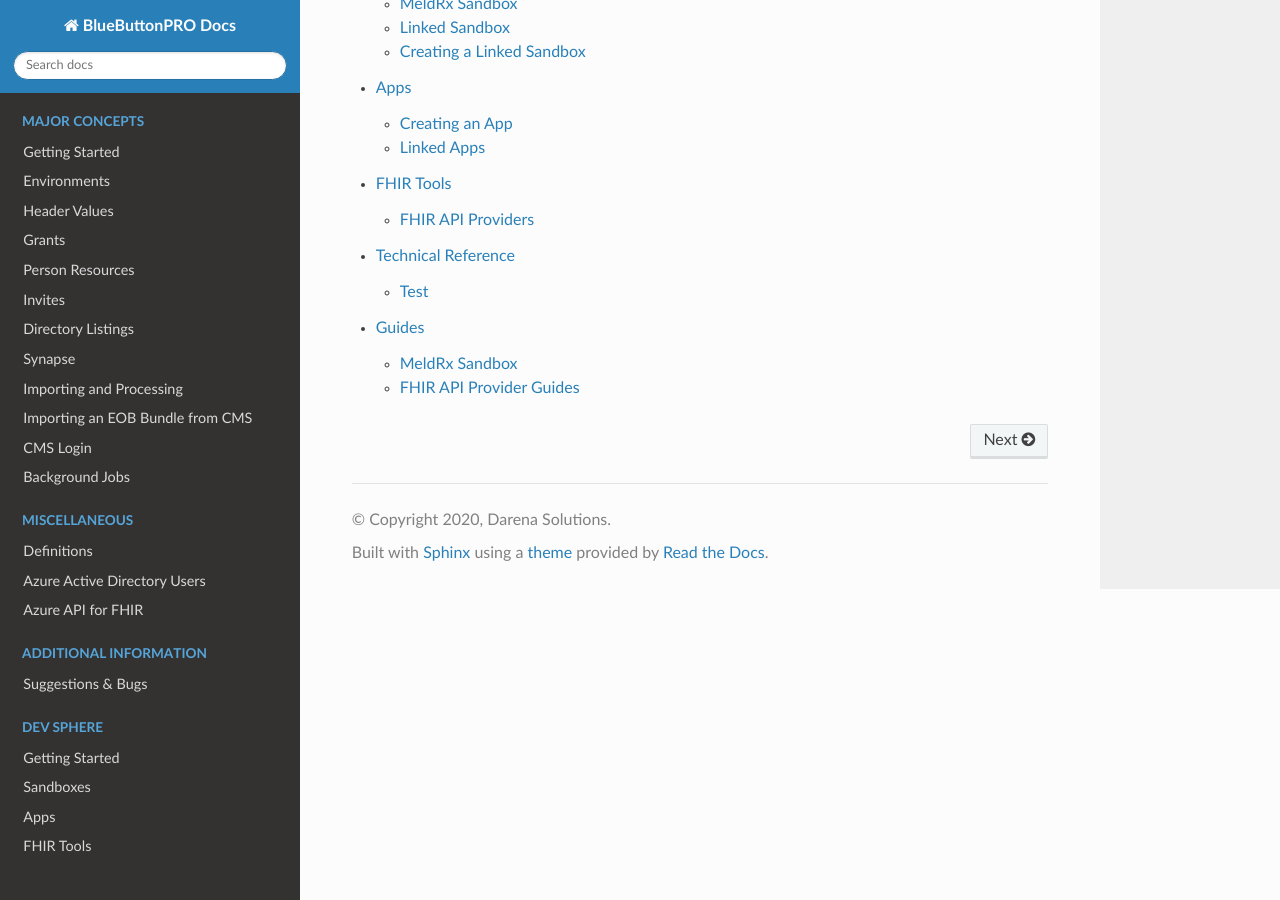
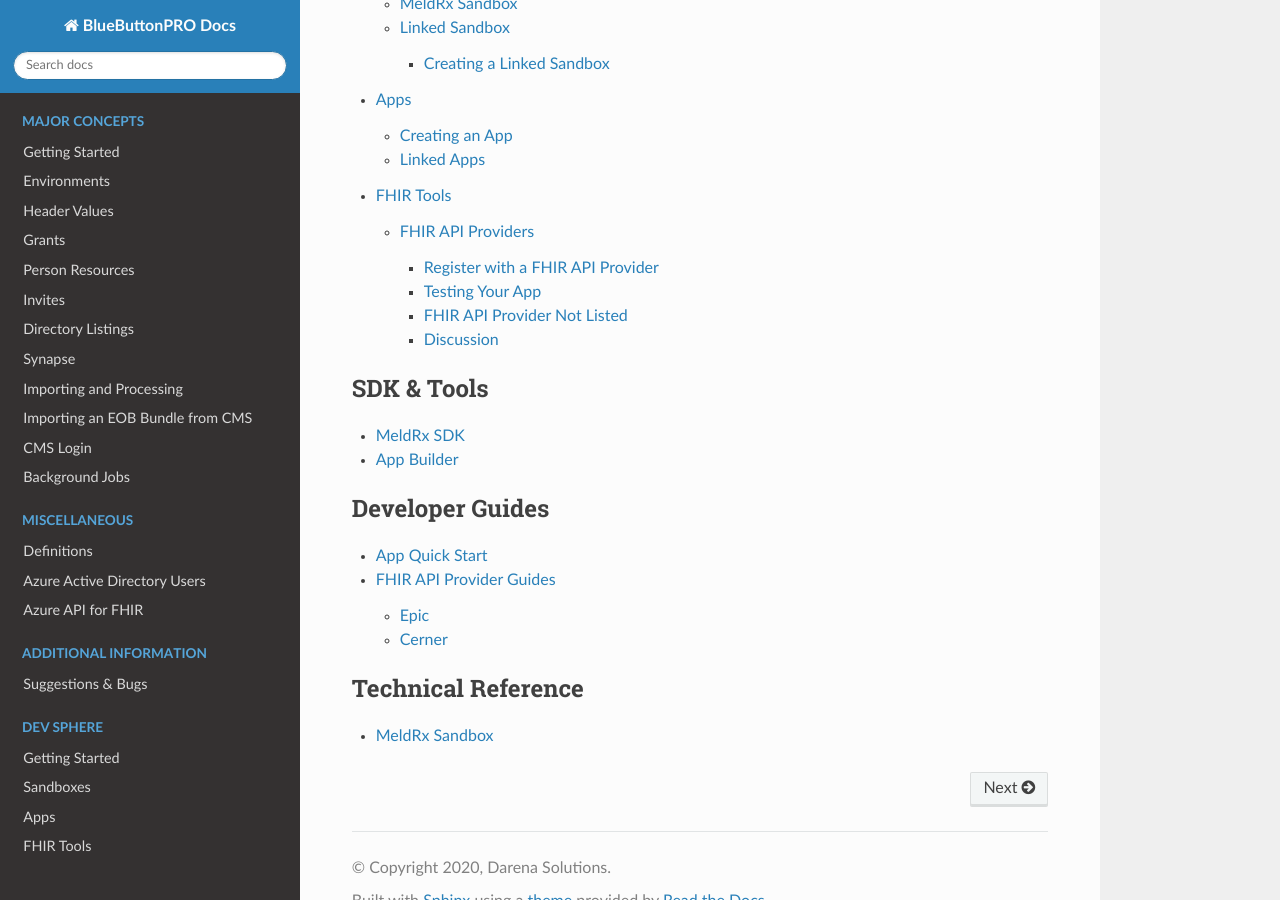
Before and after one commit to darena-solutions/bluebuttonpro-public, a Sphinx documentation site: the page built from docs/source/index.rst, in a window 1280 px wide and 900 px high, scrolled down 2424 px. Built offline with Sphinx 7.4.7 and the Read the Docs theme 2.0.0, drawn with Linux system fonts in a browser that asks for light colours.

Commit message:
Switch to markdown

```diff
--- a/docs/source/dev-sphere-getting-started.rst
+++ /dev/null
@@ -1,5 +0,0 @@
-Getting Started
-===============
-
-Once you have registered and logged in, you may begin creating applications.
-Navigate to the `My Apps` page and add your first application.
--- a/docs/source/dev-sphere-technical-reference.rst
+++ /dev/null
@@ -1,5 +0,0 @@
-Technical Reference
-====================
-
-Test
--------------
--- /dev/null
+++ b/docs/source/developer-guides/app-quick-start.md
@@ -0,0 +1 @@
+# App Quick Start
--- /dev/null
+++ b/docs/source/developer-guides/fhir-api-provider-guides.md
@@ -0,0 +1,5 @@
+# FHIR API Provider Guides
+
+## Epic
+
+## Cerner
--- a/docs/source/index.rst
+++ b/docs/source/index.rst
@@ -41,12 +45,30 @@
    suggestions-and-bugs
 
 .. toctree::
-   :maxdepth: 2
+   :maxdepth: 4
    :caption: Dev Sphere
 
-   dev-sphere-getting-started
-   dev-sphere-sandboxes
-   dev-sphere-apps
-   dev-sphere-fhir-tools
-   dev-sphere-technical-reference
-   dev-sphere-guides
+   dev-sphere/getting-started
+   dev-sphere/sandboxes
+   dev-sphere/apps
+   dev-sphere/fhir-tools
+
+.. toctree::
+   :maxdepth: 4
+   :caption: SDK & Tools
+
+   sdk-and-tools/meldrx-sdk
+   sdk-and-tools/app-builder
+
+.. toctree::
+   :maxdepth: 4
+   :caption: Developer Guides
+
+   developer-guides/app-quick-start
+   developer-guides/fhir-api-provider-guides
+
+.. toctree::
+   :maxdepth: 4
+   :caption: Technical Reference
+
+   technical-reference/meldrx-sandbox
--- /dev/null
+++ b/docs/source/sdk-and-tools/app-builder.md
@@ -0,0 +1 @@
+# App Builder
```
Also changed, not shown: other parts of docs/source/index.rst (+4 -0 lines), docs/source/dev-sphere-guides.rst (deleted, +0 -18 lines), docs/source/dev-sphere-sandboxes.rst (deleted, +0 -22 lines), docs/source/dev-sphere/apps.md (renamed from docs/source/dev-sphere-apps.rst, +3 -6 lines), docs/source/dev-sphere/fhir-tools.md (renamed from docs/source/dev-sphere-fhir-tools.rst, +9 -19 lines), docs/source/dev-sphere/getting-started.md (added, +4 -0 lines), docs/source/dev-sphere/sandboxes.md (added, +27 -0 lines), docs/source/sdk-and-tools/meldrx-sdk.md (added, +1 -0 lines), docs/source/technical-reference/meldrx-sandbox.md (added, +2 -0 lines).
